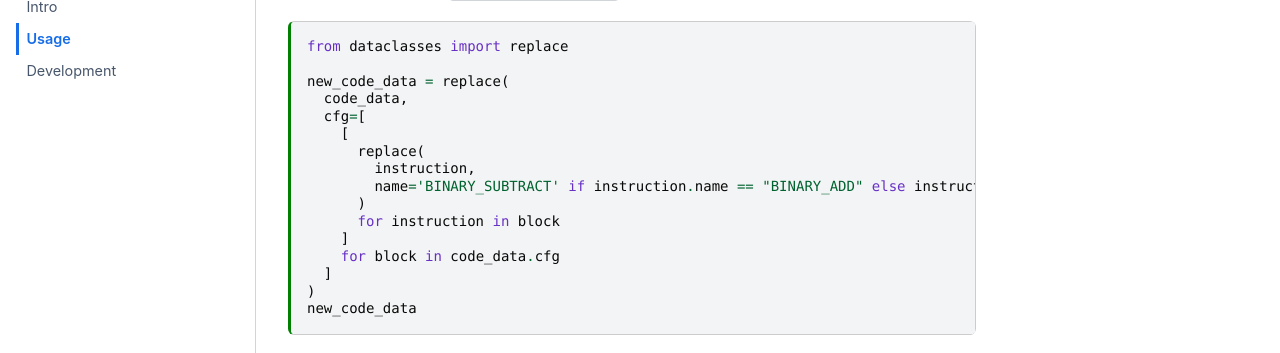
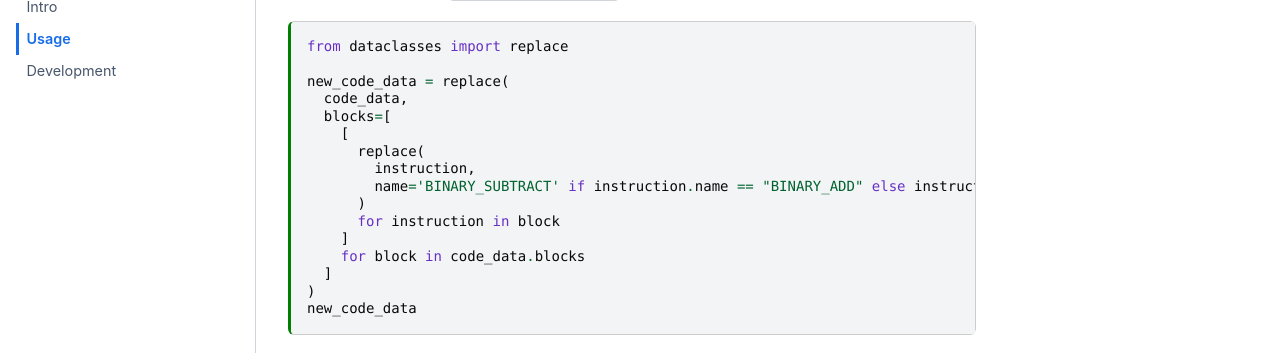
Before and after one commit to metadsl/python-code-data, a Jupyter Book: the page built from docs/usage.md, in a window 1280 px wide and 900 px high, scrolled down 1175 px. Shown: the part 152-505 px from the top of the window. Built offline with Jupyter Book 1.0.4 settings and Sphinx 7.4.7 and the Sphinx Book theme 1.1.4, drawn with Linux system fonts in a browser that asks for light colours; pages that are not in the unit, such as notebooks, are missing from menus.

Commit message:
Finish updating

```diff
--- a/docs/usage.md
+++ b/docs/usage.md
@@ -72,7 +72,7 @@ from dataclasses import replace
 
 new_code_data = replace(
   code_data,
-  cfg=[
+  blocks=[
     [
       replace(
         instruction,
@@ -80,7 +80,7 @@ new_code_data = replace(
       )
       for instruction in block
     ]
-    for block in code_data.cfg
+    for block in code_data.blocks
   ]
 )
 new_code_data
```
Also changed, not shown: 1 other file.
